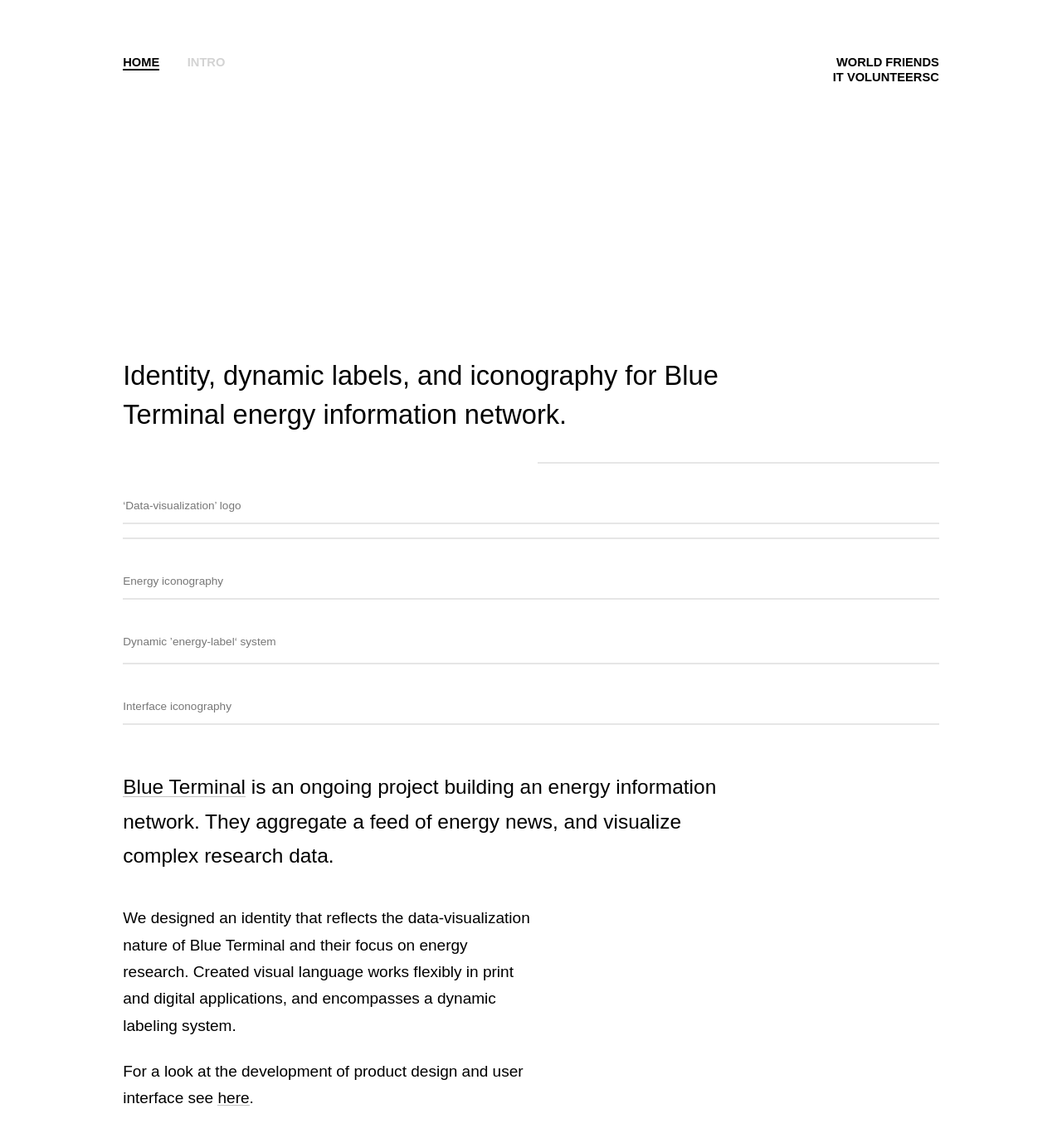
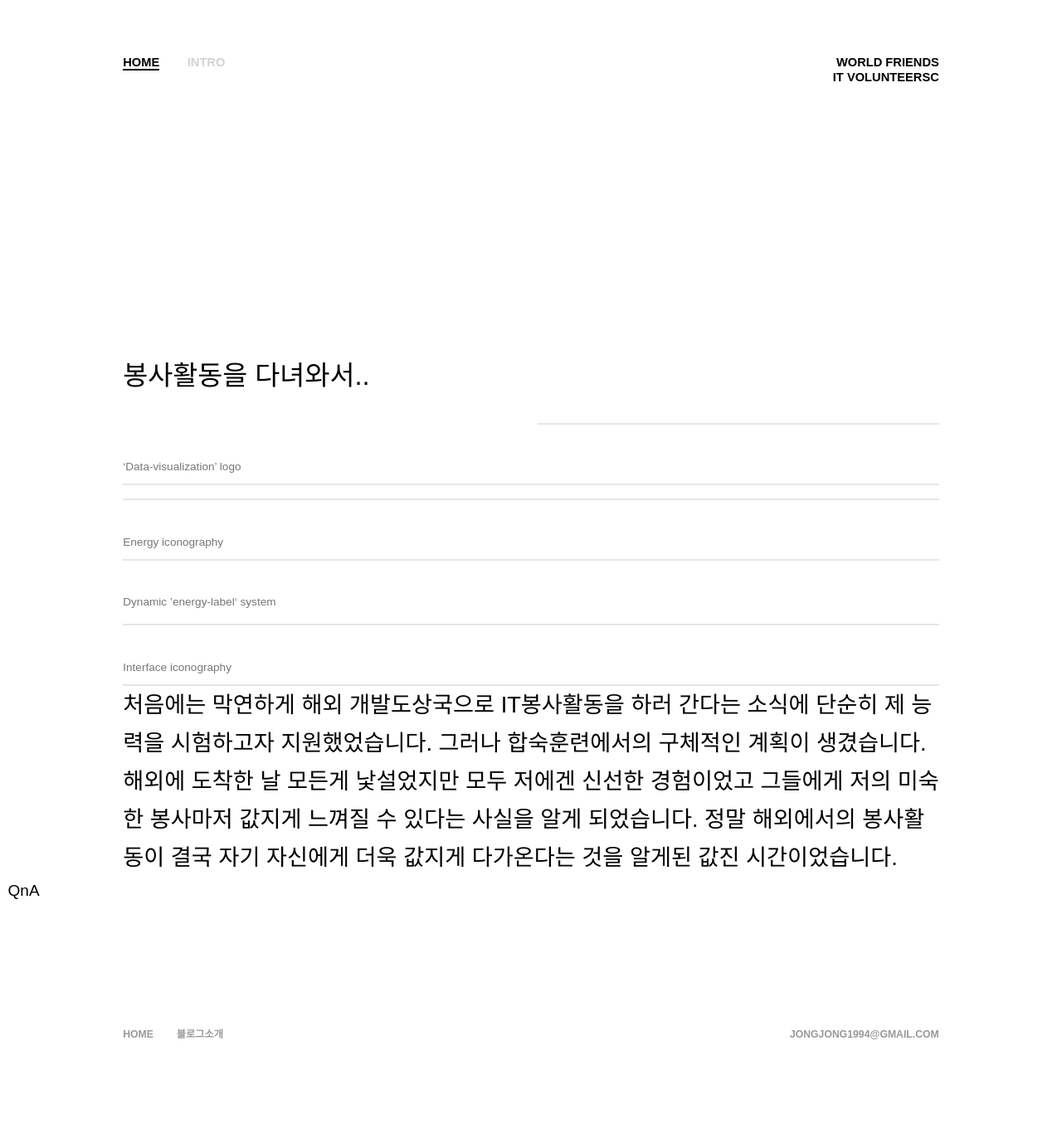
Before and after one commit to gks0405/shahn950128.github.com, a Jekyll site: the page built from _posts/work/2014-04-16-blue_terminal_iconography.html, in a window 1280 px wide and 1400 px high. Shown: the top 1372 px of the window at 83% size. Built offline with Jekyll 4.4.1, drawn with Linux system fonts in a browser that asks for light colours; nearby versions of some CDN libraries.

Commit message:
Update 2014-04-16-blue_terminal_iconography.html

```diff
--- a/_posts/work/2014-04-16-blue_terminal_iconography.html
+++ b/_posts/work/2014-04-16-blue_terminal_iconography.html
@@ -15,7 +15,7 @@ news_image: interface_demo3.jpg
 <section class=" section_padding">
     <div class='major_section_header content_offset'>
         <div class='headline_content seventy_five'>
-            <p>Identity, dynamic labels, and iconography for Blue Terminal energy information network.</p>
+            <p>봉사활동을 다녀와서..</p>
         </div>
     </div>
     <div class='content_offset image_set'>
@@ -83,12 +83,14 @@ news_image: interface_demo3.jpg
 	   	</figure>
 
 
-   		<div class='project_detailed_info'>
-		    <div class='copy_content intro_wrap detailed_intro seventy_five'>
-		    	<p><a href='http://www.blueterminal.org' target='_blank'>Blue Terminal</a> is an ongoing project building an energy information network. They aggregate a feed of energy news, and visualize complex research data.</p>
+
+
+		    	<p>처음에는 막연하게 해외 개발도상국으로 IT봉사활동을 하러 간다는 소식에 단순히 제 능력을 시험하고자 지원했었습니다. 그러나 합숙훈련에서의 구체적인 계획이 생겼습니다. 해외에 도착한 날 모든게 낯설었지만 모두 저에겐 신선한 경험이었고 그들에게 저의 미숙한 봉사마저 값지게 느껴질 수 있다는 사실을 알게 되었습니다.
+정말 해외에서의 봉사활동이 결국 자기 자신에게 더욱 값지게 다가온다는 것을 알게된 값진 시간이었습니다.
+</p>
 		    </div>
 		    <div class='project_detail fifty'>
-		    	<p>We designed an identity that reflects the data-visualization nature of Blue Terminal and their focus on energy research. Created visual language works flexibly in print and digital applications, and encompasses a dynamic labeling system.</p><p>For a look at the development of product design and user interface see <a href='/blue_terminal/'>here</a>.</p>
+		    	<p>QnA</p>
 		    </div>
 		</div>
     </div>
```
Also changed, not shown: other parts of _posts/work/2014-04-16-blue_terminal_iconography.html (+1 -1 lines).
